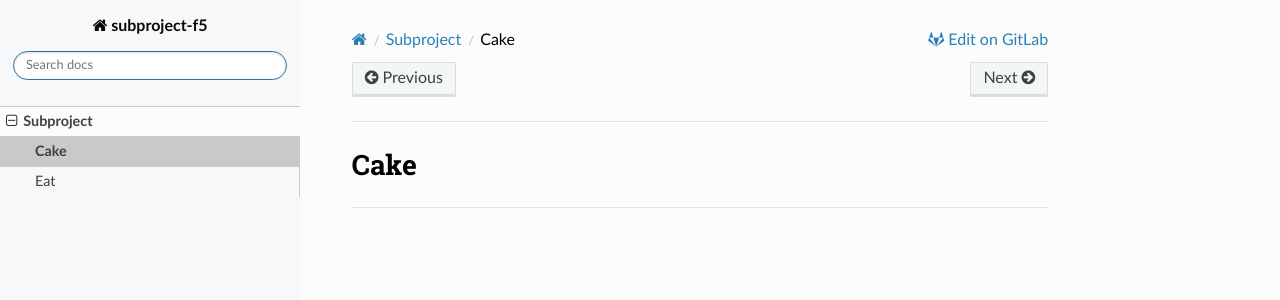
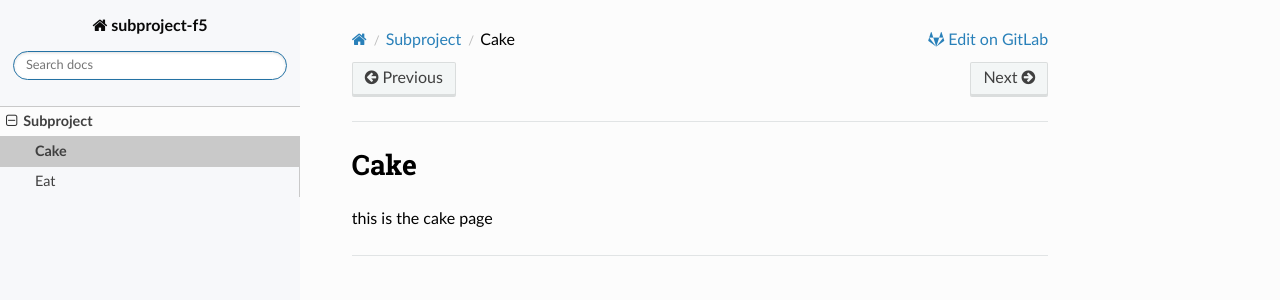
Before and after one commit to robinmordasiewicz/subproject-f5, a Sphinx documentation site: the page built from docs/cake.rst, in a window 1280 px wide. Shown: the top 300 px of the page. Built offline with Sphinx 7.4.7 and the Read the Docs theme 2.0.0, drawn with Linux system fonts in a browser that asks for light colours.

Commit message:
adding files

```diff
--- a/docs/cake.rst
+++ b/docs/cake.rst
@@ -1,2 +1,6 @@
+.. _cake:
+
 Cake
 ====
+
+this is the cake page
```
